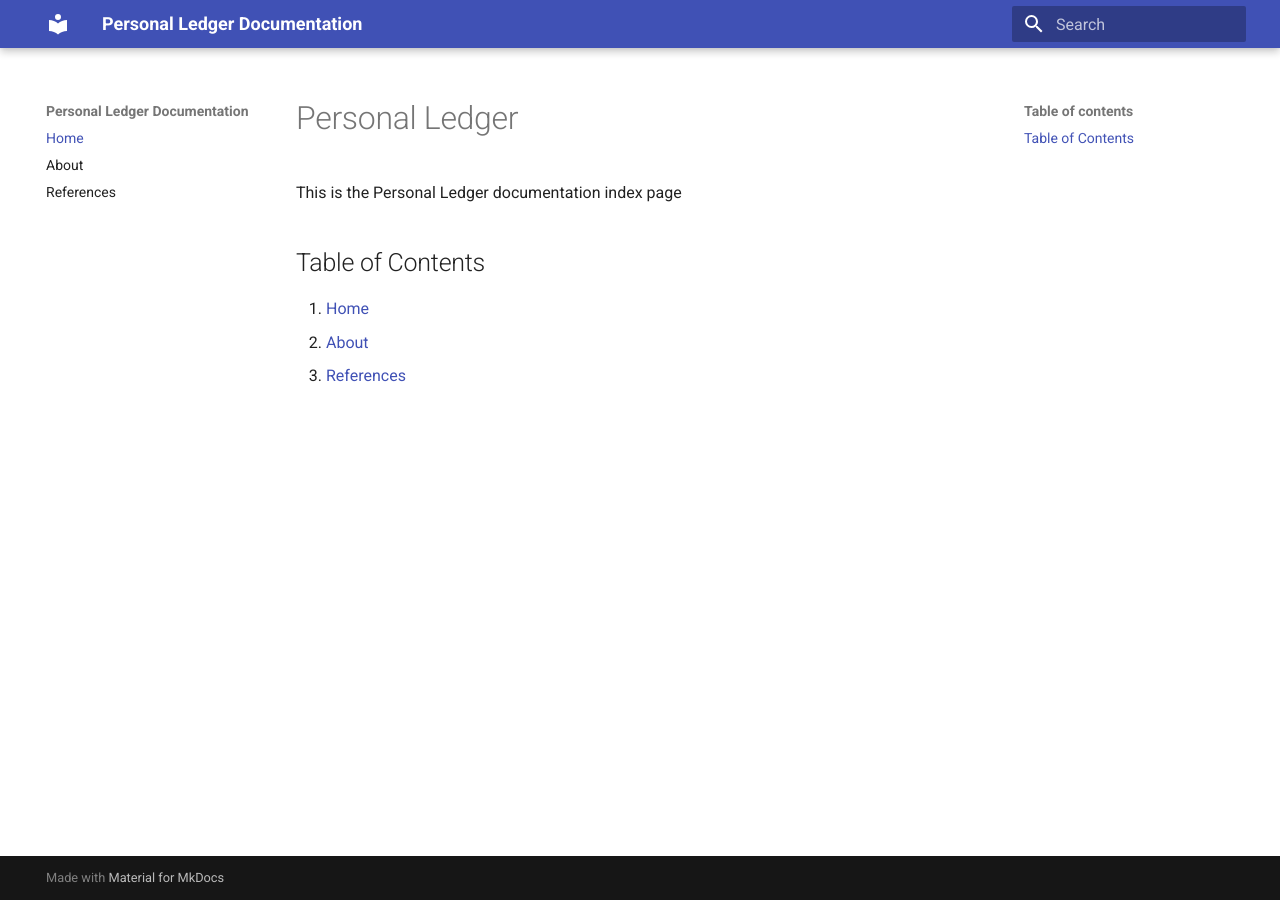
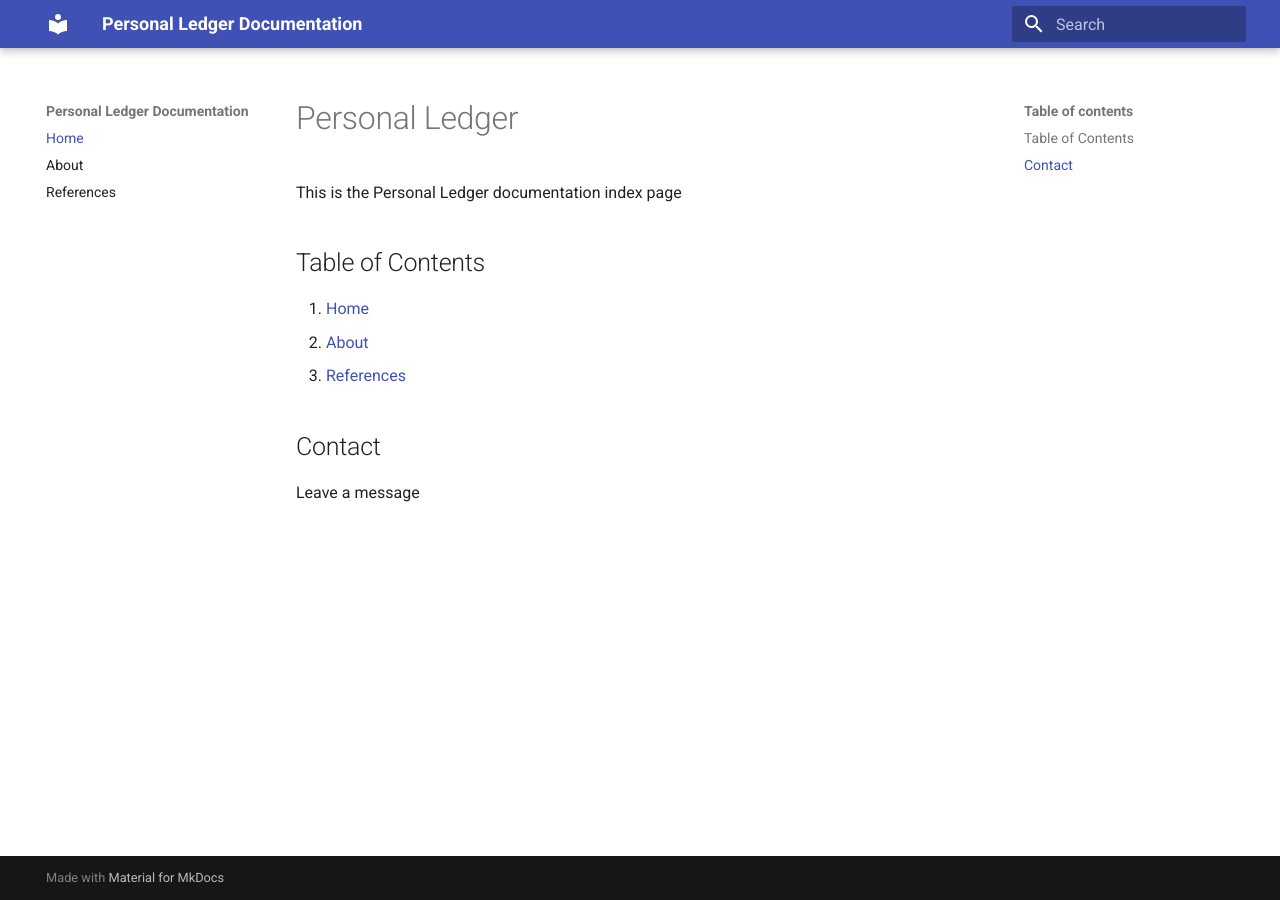
Before and after one commit to IanTeda/personal-ledger, an MkDocs documentation site: the page built from docs/README.md, in a window 1280 px wide. Built offline with MkDocs 1.6.1 and Material for MkDocs 9.7.7, drawn with Linux system fonts in a browser that asks for light colours.

Commit message:
Test out mkdocs actions

```diff
--- a/docs/README.md
+++ b/docs/README.md
@@ -7,3 +7,7 @@ This is the Personal Ledger documentation index page
 1. [Home](./README.md)
 2. [About](./about.md)
 3. [References](./references.md)
+
+## Contact
+
+Leave a message
```
